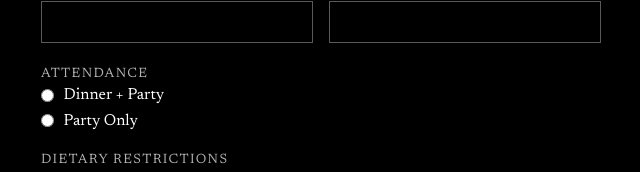
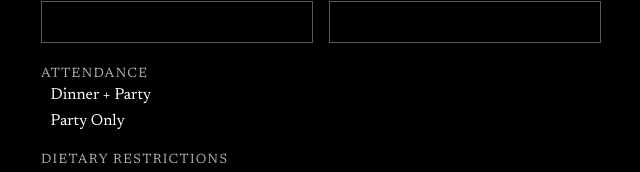
Before and after one commit to ava-firstaccess/wedding-website, a Next.js app: page /rsvp in a window 1280 px wide. Shown: the part 336-508 px from the top of the page, without its empty margins (319-959 px from the left). Built offline with nearby package versions, Linux system fonts and the light colour scheme.

Commit message:
fix: transparent inputs + 3s class-based form fade-in

```diff
--- a/app/globals.css
+++ b/app/globals.css
@@ -13,3 +13,23 @@ a {
   color: #fff;
   text-decoration: none;
 }
+
+input,
+textarea,
+select {
+  background: transparent;
+  background-color: transparent;
+  color: #fff;
+  -webkit-appearance: none;
+  appearance: none;
+}
+
+/* Override browser autofill white background */
+input:-webkit-autofill,
+input:-webkit-autofill:hover,
+input:-webkit-autofill:focus,
+input:-webkit-autofill:active {
+  -webkit-box-shadow: 0 0 0px 1000px #000 inset !important;
+  -webkit-text-fill-color: #fff !important;
+  transition: background-color 5000s ease-in-out 0s;
+}
--- a/app/rsvp/page.js
+++ b/app/rsvp/page.js
@@ -1,14 +1,24 @@
 'use client'
 
+import { useEffect, useRef } from 'react'
 import Nav from '../components/Nav'
 import styles from './page.module.css'
 
 export default function RSVP() {
+  const formRef = useRef(null)
+
+  useEffect(() => {
+    const timer = setTimeout(() => {
+      if (formRef.current) formRef.current.classList.add(styles.visible)
+    }, 300)
+    return () => clearTimeout(timer)
+  }, [])
+
   return (
     <>
       <Nav />
       <main className={styles.main}>
-        <form className={styles.form}>
+        <form ref={formRef} className={styles.form}>
           <h1 className={styles.title}>RSVP</h1>
 
           <div className={styles.row}>
--- a/app/rsvp/page.module.css
+++ b/app/rsvp/page.module.css
@@ -12,18 +12,16 @@
   display: flex;
   flex-direction: column;
   gap: 1.5rem;
-  animation: fadeIn 1s ease-out;
+  opacity: 0;
+  visibility: hidden;
+  pointer-events: none;
+  transition: opacity 3s ease-in-out, visibility 0s linear 0s;
 }
 
-@keyframes fadeIn {
-  from {
-    opacity: 0;
-    transform: translateY(12px);
-  }
-  to {
-    opacity: 1;
-    transform: translateY(0);
-  }
+.form.visible {
+  opacity: 1;
+  visibility: visible;
+  pointer-events: auto;
 }
 
 .title {
```
